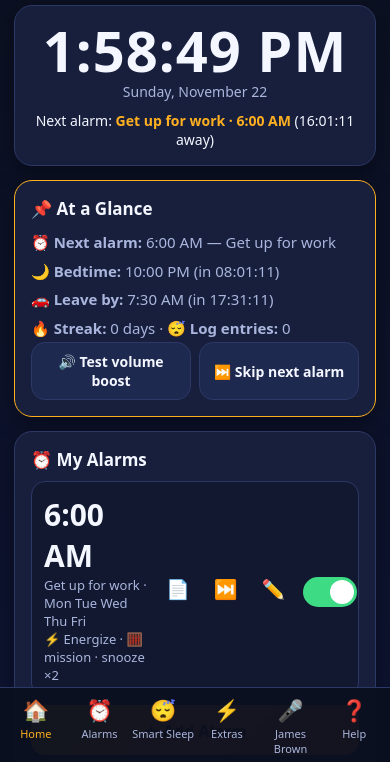
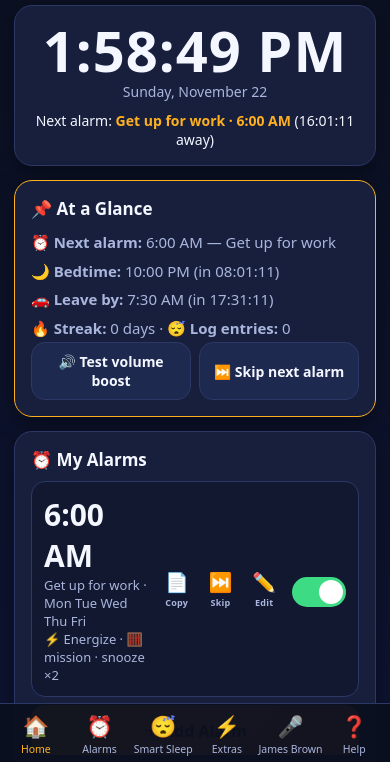
Before and after one commit to qamotech/getonup, a plain HTML site: page index.html in a window 390 px wide. Shown: the part 80-842 px from the top of the page. Drawn offline with Linux system fonts and the light colour scheme.

Commit message:
Small text labels on icon buttons (Copy/Skip/Edit/Done, Close pill) (sw v9)

```diff
--- a/index.html
+++ b/index.html
@@ -54,7 +54,8 @@ input[type=time],input[type=text],input[type=number],select{width:100%;backgroun
 .knob:before{content:"";position:absolute;width:24px;height:24px;border-radius:50%;background:#fff;top:3px;left:3px;transition:.2s}
 .switch input:checked + .knob{background:var(--good)}
 .switch input:checked + .knob:before{left:27px}
-.iconbtn{background:none;border:none;color:var(--muted);font-size:19px;padding:6px}
+.iconbtn{background:none;border:none;color:var(--muted);font-size:19px;padding:6px 4px;display:flex;flex-direction:column;align-items:center;gap:1px;cursor:pointer}
+.iconbtn .il{font-size:9px;font-weight:700;letter-spacing:.03em;color:var(--muted)}
 .streak{font-size:40px;text-align:center}
 .streak b{color:var(--accent)}
 .logitem{display:flex;justify-content:space-between;background:var(--bg2);border:1px solid var(--border);border-radius:10px;padding:9px 12px;margin-top:7px;font-size:14px}
@@ -81,7 +82,7 @@ input[type=time],input[type=text],input[type=number],select{width:100%;backgroun
 .cycle{background:var(--bg2);border:1px solid var(--border);border-radius:12px;padding:11px;margin-top:8px;display:flex;justify-content:space-between;align-items:center;font-size:15px}
 .toast{position:fixed;left:50%;transform:translateX(-50%);bottom:96px;background:var(--good);color:#06280f;font-weight:800;padding:12px 20px;border-radius:99px;z-index:300;display:none;box-shadow:0 8px 30px rgba(0,0,0,.5)}
 nav{position:fixed;bottom:0;left:0;right:0;background:rgba(11,16,32,.96);border-top:1px solid var(--border);display:flex;z-index:50;padding:8px 4px calc(8px + env(safe-area-inset-bottom))}
-nav button{flex:1;background:none;border:none;color:var(--muted);font-size:11px;display:flex;flex-direction:column;align-items:center;gap:2px}
+nav button{flex:1;min-width:0;background:none;border:none;color:var(--muted);font-size:10.5px;white-space:nowrap;display:flex;flex-direction:column;align-items:center;gap:2px}
 nav button .ni{font-size:21px}
 nav button.on{color:var(--accent)}
 .page{display:none}.page.on{display:block}
@@ -131,7 +132,7 @@ body.large{font-size:19px} body.large .small{font-size:16px} body.large .btn{fon
 @keyframes popUp{from{transform:translateY(46px);opacity:.4}to{transform:translateY(0);opacity:1}}
 .pop .sheetHead{position:sticky;top:0;background:#0d1430;display:flex;align-items:center;justify-content:space-between;padding:10px 2px;z-index:2}
 .pop .sheetHead b{font-size:19px}
-.pop .x{background:#232c52;color:#fff;border:1px solid #2b3a6e;border-radius:50%;width:38px;height:38px;font-size:17px;cursor:pointer}
+.pop .x{background:#232c52;color:#fff;border:1px solid #2b3a6e;border-radius:999px;padding:7px 14px;font-size:13px;font-weight:700;cursor:pointer}
 .pop .card{margin:10px 0}
 body.popLock{overflow:hidden}
 </style>
@@ -488,7 +489,7 @@ $$("nav button").forEach(b=>b.onclick=()=>{$$("nav button").forEach(x=>x.classLi
 /* ---------- ALARM LIST ---------- */
 function renderAlarms(){alarms.sort((x,y)=>x.time.localeCompare(y.time));const el=$("#alarmList");if(!alarms.length){el.innerHTML='<p class="small">No alarms yet — tap Add Alarm.</p>';return}
  el.innerHTML=alarms.map(a=>`<div class="alarm ${a.on?"":"off"}"><div><div class="atime">${fmt12(a.time)}</div><div class="alabel">${a.label||"Alarm"} · ${a.days.length===7?"Every day":a.days.map(d=>DAYFULL[d]).join(" ")}<br>${SOUNDS.find(s=>s.id===a.sound).name.split("—")[0]} ${a.mission!=="none"?"· 🧮 mission":""} · snooze ×${a.snoozeMax}${a.skipNext?" · ⏭️ <b style='color:var(--accent)'>next skipped</b>":""}</div></div>
- <button class="iconbtn" data-dup="${a.id}" title="Duplicate">📄</button><button class="iconbtn" data-skip="${a.id}" title="Skip next">⏭️</button><button class="iconbtn" data-edit="${a.id}">✏️</button>
+ <button class="iconbtn" data-dup="${a.id}" title="Duplicate"><span>📄</span><span class="il">Copy</span></button><button class="iconbtn" data-skip="${a.id}" title="Skip next"><span>⏭️</span><span class="il">Skip</span></button><button class="iconbtn" data-edit="${a.id}"><span>✏️</span><span class="il">Edit</span></button>
  <label class="switch"><input type="checkbox" data-toggle="${a.id}" ${a.on?"checked":""}><span class="knob"></span></label></div>`).join("");
  el.querySelectorAll("[data-toggle]").forEach(t=>t.onchange=()=>{const a=alarms.find(x=>x.id==t.dataset.toggle);a.on=t.checked;saveAll();renderAlarms();toast(a.on?"Alarm ON ⏰":"Alarm off")});
  el.querySelectorAll("[data-dup]").forEach(t=>t.onclick=()=>{const a=alarms.find(x=>x.id==t.dataset.dup);alarms.push({...a,id:Date.now(),label:(a.label||"Alarm")+" (copy)"});saveAll();renderAlarms();toast("Alarm duplicated 📄")});
@@ -520,7 +521,7 @@ $("#btnTestBoost").onclick=()=>{toast("Volume check in 3… get ready 🔊");set
 /* timeline */
 const STEPS=[["🌅","Wake up",0],["🚿","Shower & freshen up",10],["👕","Get dressed",10],["🍳","Breakfast & coffee",15],["🎒","Bag, keys, lunch check",10],["🚗","Out the door",5]];
 function renderTimeline(){const leave=settings.leave;let[h,m]=leave.split(":").map(Number);const leaveMin=h*60+m;let acc=0;
- $("#timeline").innerHTML=STEPS.map((s,i)=>{const t=leaveMin-(STEPS.slice(i).reduce((a,x)=>a+x[2],0));const hh=((Math.floor(t/60)%24)+24)%24,mm=((t%60)+60)%60;return `<div class="tstep" data-step="${i}"><span>${s[0]}</span><span style="flex:1">${s[1]}</span><b>${fmt12(String(hh).padStart(2,"0")+":"+String(mm).padStart(2,"0"))}</b><button class="iconbtn" data-done="${i}">✔️</button></div>`}).join("");
+ $("#timeline").innerHTML=STEPS.map((s,i)=>{const t=leaveMin-(STEPS.slice(i).reduce((a,x)=>a+x[2],0));const hh=((Math.floor(t/60)%24)+24)%24,mm=((t%60)+60)%60;return `<div class="tstep" data-step="${i}"><span>${s[0]}</span><span style="flex:1">${s[1]}</span><b>${fmt12(String(hh).padStart(2,"0")+":"+String(mm).padStart(2,"0"))}</b><button class="iconbtn" data-done="${i}"><span>✔️</span><span class="il">Done</span></button></div>`}).join("");
  $$("#timeline [data-done]").forEach(b=>b.onclick=()=>b.parentElement.classList.toggle("done"))}
 renderTimeline();
 /* ---------- CLOCK / COUNTDOWNS / SCHEDULER ---------- */
@@ -667,7 +668,7 @@ $("#btnRedshift").onclick=()=>{settings.redManual=!document.body.classList.conta
 /* paced routine + running late */
 let lateFactor=1,routineTimer=null;
 $("#btnLate").onclick=()=>{lateFactor=lateFactor===1?0.5:1;renderTimeline();$("#routineMsg").textContent=lateFactor<1?"🏃 RUNNING LATE MODE: routine compressed to essentials — skip the long steps, out the door counts.":"Running late mode off.";toast(lateFactor<1?"🏃 Late mode ON — compressed":"Late mode off")};
-const _rt=renderTimeline;renderTimeline=function(){const leave=settings.leave;let[h,m]=leave.split(":").map(Number);const leaveMin=h*60+m;$("#timeline").innerHTML=STEPS.map((s,i)=>{const t=leaveMin-Math.round(STEPS.slice(i).reduce((a,x)=>a+x[2],0)*lateFactor);const hh=((Math.floor(t/60)%24)+24)%24,mm=((t%60)+60)%60;return `<div class="tstep" data-step="${i}"><span>${s[0]}</span><span style="flex:1">${s[1]}${lateFactor<1&&s[2]>10?" (short)":""}</span><b>${fmt12(String(hh).padStart(2,"0")+":"+String(mm).padStart(2,"0"))}</b><button class="iconbtn" data-done="${i}">✔️</button></div>`}).join("");$$("#timeline [data-done]").forEach(b=>b.onclick=()=>b.parentElement.classList.toggle("done"))};renderTimeline();
+const _rt=renderTimeline;renderTimeline=function(){const leave=settings.leave;let[h,m]=leave.split(":").map(Number);const leaveMin=h*60+m;$("#timeline").innerHTML=STEPS.map((s,i)=>{const t=leaveMin-Math.round(STEPS.slice(i).reduce((a,x)=>a+x[2],0)*lateFactor);const hh=((Math.floor(t/60)%24)+24)%24,mm=((t%60)+60)%60;return `<div class="tstep" data-step="${i}"><span>${s[0]}</span><span style="flex:1">${s[1]}${lateFactor<1&&s[2]>10?" (short)":""}</span><b>${fmt12(String(hh).padStart(2,"0")+":"+String(mm).padStart(2,"0"))}</b><button class="iconbtn" data-done="${i}"><span>✔️</span><span class="il">Done</span></button></div>`}).join("");$$("#timeline [data-done]").forEach(b=>b.onclick=()=>b.parentElement.classList.toggle("done"))};renderTimeline();
 $("#btnRoutine").onclick=()=>{let idx=0;const run=()=>{if(idx>=STEPS.length){$("#routineMsg").textContent="🚗 Routine done — OUT THE DOOR!";volumeCheck(()=>{});return}const[nameS]=[STEPS[idx][1]];const dur=Math.max(1,Math.round(STEPS[idx][2]*lateFactor));$("#routineMsg").innerHTML="▶ <b>"+STEPS[idx][0]+" "+nameS+"</b> — "+dur+" min";toast("Routine: "+nameS);routineTimer=setTimeout(()=>{idx++;volumeCheck(()=>{});run()},dur*60000)};if(routineTimer){clearTimeout(routineTimer);routineTimer=null;$("#routineMsg").textContent="Routine stopped."}else run()};
 renderStats();
 
@@ -705,7 +706,7 @@ Object.entries(GROUPS).forEach(([key,g])=>{
  const sheet=document.createElement('div');sheet.className='sheet';
  const head=document.createElement('div');head.className='sheetHead';
  head.innerHTML='<b>'+g.title+'</b>';
- const x=document.createElement('button');x.className='x';x.textContent='✕';x.setAttribute('aria-label','Close');
+ const x=document.createElement('button');x.className='x';x.textContent='✕ Close';x.setAttribute('aria-label','Close');
  head.appendChild(x);sheet.appendChild(head);
  const bodyBox=document.createElement('div');
  g.items.forEach(fn=>{try{const el=fn();if(el)bodyBox.appendChild(el);}catch(e){}});
--- a/sw.js
+++ b/sw.js
@@ -1,4 +1,4 @@
-const CACHE="getonup-v8";
+const CACHE="getonup-v9";
 const ASSETS=["./","./index.html","./manifest.webmanifest","./icon-192.png","./icon-512.png","./icon-180.png","./jb-hero.jpg"];
 self.addEventListener("install",e=>{e.waitUntil(caches.open(CACHE).then(c=>c.addAll(ASSETS)).then(()=>self.skipWaiting()))});
 self.addEventListener("activate",e=>{e.waitUntil(caches.keys().then(ks=>Promise.all(ks.filter(k=>k!==CACHE).map(k=>caches.delete(k)))).then(()=>self.clients.claim()))});
```
